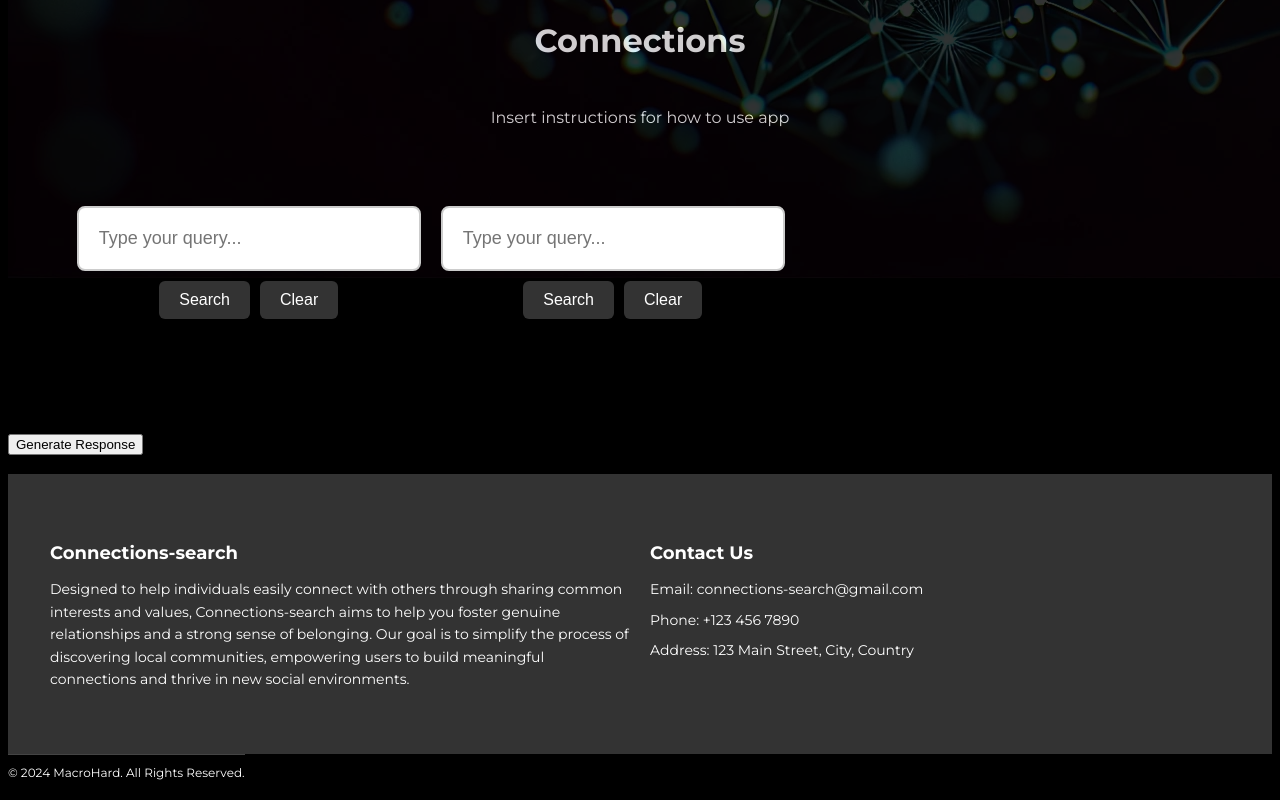
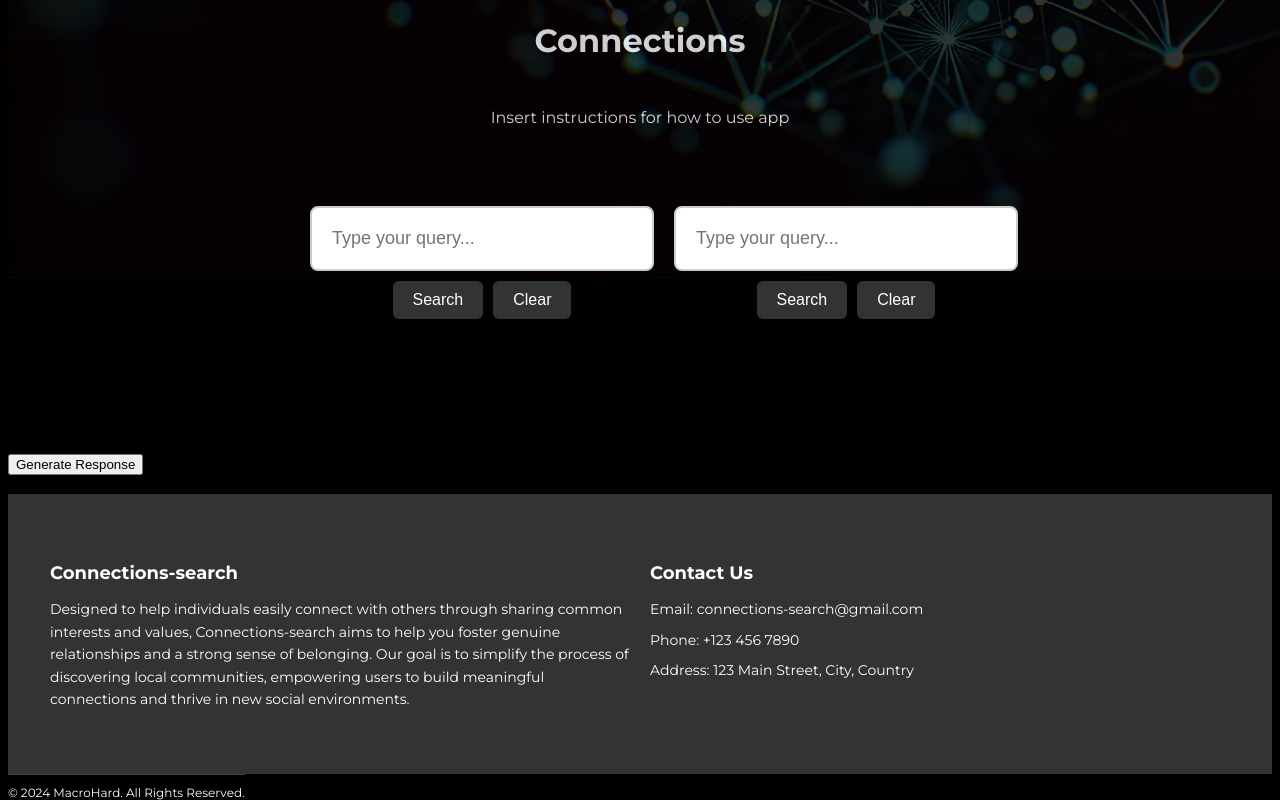
Before and after one commit to WilliamRChiu/Connections-Search, a React (Vite) app in the folder HTN/Frontend/: page / in a window 1280 px wide. Shown: the part 893-1693 px from the top of the page. Built offline with nearby package versions, Linux system fonts and the light colour scheme.

Commit message:
fixed it FINALLY

```diff
--- a/HTN/Frontend/src/Components/UserLookup.jsx
+++ b/HTN/Frontend/src/Components/UserLookup.jsx
@@ -29,6 +29,7 @@ function UserLookup() {
   const showNetworkGraph2 = searchQuery2.toLowerCase() === "matthew";
 
   return (
+    <>
     <div className="lookUpContainer">
       {/* Search bars container (side by side) */}
       <div className="search-bars">
@@ -47,20 +48,17 @@ function UserLookup() {
             setSearchQuery2(target.value);
           }}
           handleSearch={handleSearch2}
-          onClearSearch={onClearSearch2}
+          onClearSearc7h={onClearSearch2}
         />
       </div>
 
-      <div>
-          help me
-      </div>
-
       {/* Conditionally render one graph at a time below the search bars */}
+    </div>
       <div className="graph-container">
-        {showNetworkGraph && <NetworkGraph />}
-        {!showNetworkGraph && showNetworkGraph2 && <NetworkGraph2 />}
-      </div>
+      {showNetworkGraph && <NetworkGraph />}
+      {!showNetworkGraph && showNetworkGraph2 && <NetworkGraph2 />}
     </div>
+    </>
   );
 }
 
--- a/HTN/Frontend/src/index.css
+++ b/HTN/Frontend/src/index.css
@@ -213,6 +213,7 @@ body{
   padding-bottom: 0.5rem; /* 8px */
   justify-content: center;
   gap:200px;
+
 
 }
 .lookUpTitle{
```
